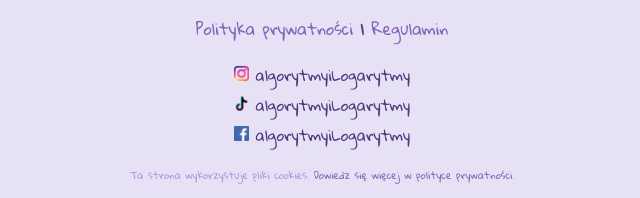
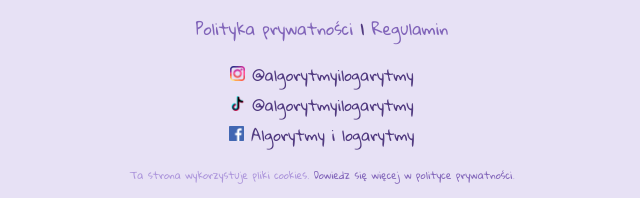
Before and after one commit to algorytmyilogarytmy/algorytmyilogarytmy, a plain HTML site: page index.html in a window 1280 px wide. Shown: the part 854-1052 px from the top of the page, 318-958 px from the left. Drawn offline with Linux system fonts and the light colour scheme.

Commit message:
zmiana nazw

```diff
--- a/index.html
+++ b/index.html
@@ -47,13 +47,13 @@
             <div class = "socials">
                 <p><a href="https://www.instagram.com/algorytmyilogarytmy/" target = "_blank">
                     <img src = "images/media/instagram.png" alt = "Instagram" width = "15px" height = "15px">
-                </a><span>algorytmyiLogarytmy</span><br>
+                </a><span>@algorytmyilogarytmy</span><br>
                 <a href="https://www.tiktok.com/@algorytmyilogarytmy" target = "_blank">
                     <img src = "images/media/tiktok.png" alt = "Tiktok" width = "15px" height = "15px">
-                </a><span>algorytmyiLogarytmy</span><br>
+                </a><span>@algorytmyilogarytmy</span><br>
                 <a href="https://www.facebook.com/profile.php?id=61579219600679" target = "_blank">
                     <img src = "images/media/facebook.png" alt = "Facebook" width = "15px" height = "15px">
-                </a><span>algorytmyiLogarytmy</span><br>
+                </a><span>Algorytmy i logarytmy</span><br>
             </div>
             <p id = "cookies">Ta strona wykorzystuje pliki cookies. <a href="documents/Polityka prywatności.pdf">Dowiedz się więcej w polityce prywatności</a>.</p>
             <p id = "date">© 2025 Algorytmy i logarytmy. Wszelkie prawa zastrzeżone</p>
```
